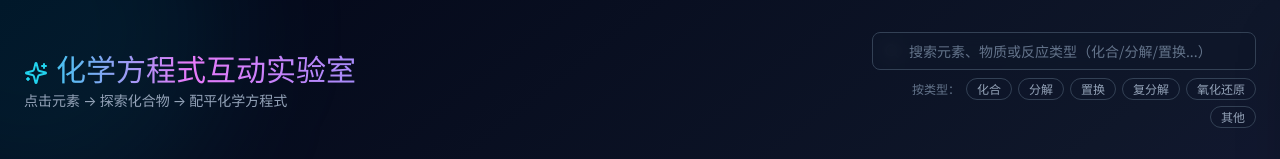
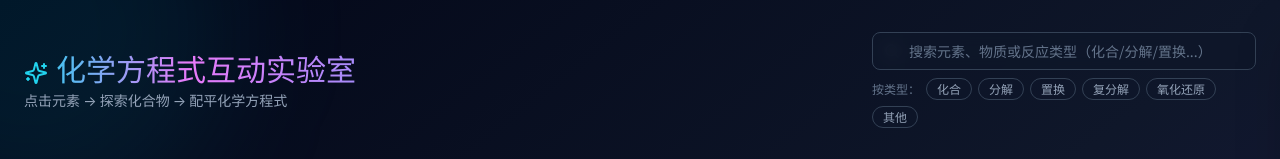
Before and after one commit to shitou-git/math, a React (Vite) app in the folder chem-lab/: page /#/ in a window 1280 px wide. Shown: the top 159 px of the page. Built offline with nearby package versions, Linux system fonts and the light colour scheme; no server answers.

Commit message:
fix: 调整PC端类型搜索按钮位置至搜索栏正下方

```diff
--- a/chem-lab/src/pages/Home.tsx
+++ b/chem-lab/src/pages/Home.tsx
@@ -219,7 +219,7 @@ export default function Home() {
               />
             </div>
 
-            <div className="flex flex-wrap items-center justify-end gap-1.5">
+            <div className="w-full flex flex-wrap items-center gap-1.5">
               <span className="text-xs text-slate-500">按类型：</span>
               {REACTION_TYPES.map((t) => (
                 <button
```
